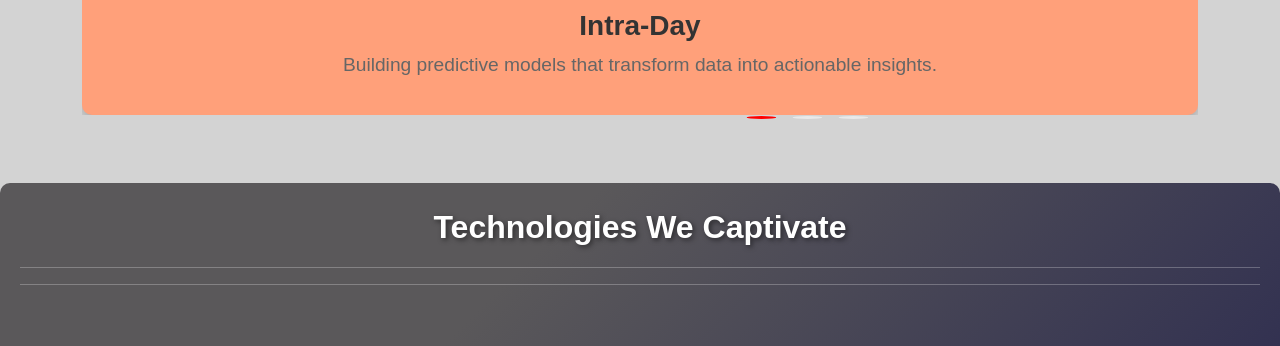
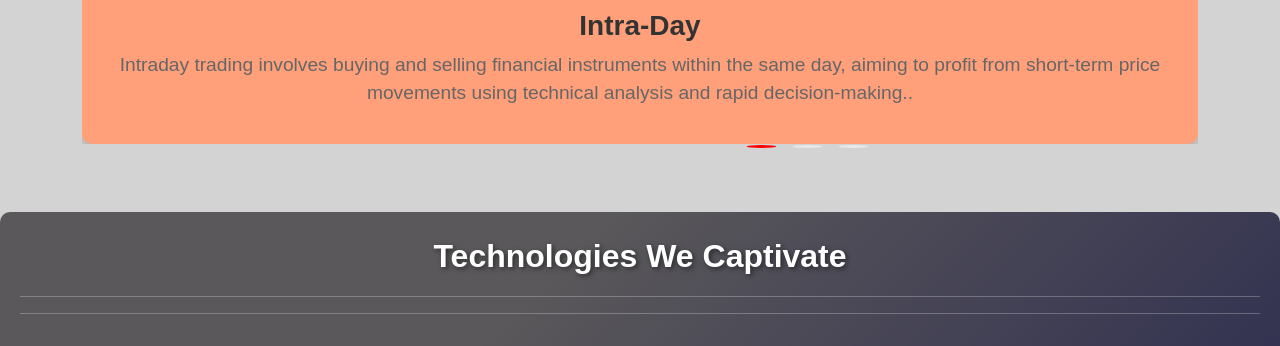
Before and after one commit to 07himanshu20/BharatCrest, a Django app: page /trading.html/ in a window 1280 px wide. Shown: the part 635-981 px from the top of the page. Run offline with Django 3.2, Linux system fonts and the light colour scheme.

Commit message:
Update trading.html 1010

```diff
--- a/portfolio/templates/trading.html
+++ b/portfolio/templates/trading.html
@@ -46,7 +46,8 @@
 
         .carousel-inner img {
             height: 350px;
-            object-fit: cover;
+            width: 150px;
+            object-fit: auto contain;
 
         }
 
@@ -181,7 +182,7 @@ background-image: linear-gradient(315deg, #090947 0%, #5a585a 74%);
             <!-- Column 1: Logo -->
             <div class="col-lg-2 col-md-3 col-sm-4 text-center">
                 <div class="logo-container">
-                    <img src="{% static 'images/logo.jpg' %}" alt="Logo" class="logo img-fluid rounded-circle">
+                    <img src="{% static 'images/bharat2.jpg' %}" alt="Logo" class="logo img-fluid rounded-circle">
                 </div>
             </div>
 
@@ -252,17 +253,17 @@ background-image: linear-gradient(315deg, #090947 0%, #5a585a 74%);
                 <div class="carousel-item active">
                     <img src="{% static 'images/intraday.jpg' %}" alt="AI Technology 1" class="d-block w-100">
                     <h3 class="tech-title">Intra-Day</h3>
-                    <p class="tech-description">Building predictive models that transform data into actionable insights.</p>
+                    <p class="tech-description">Intraday trading involves buying and selling financial instruments within the same day, aiming to profit from short-term price movements using technical analysis and rapid decision-making..</p>
                 </div>
                 <div class="carousel-item">
                     <img src="{% static 'images/long.jpg' %}" alt="AI Technology 2" class="d-block w-100">
                     <h3 class="tech-title">Long Term Investment</h3>
-                    <p class="tech-description">Enabling seamless human-computer interactions through advanced NLP.</p>
+                    <p class="tech-description">Long-term investment focuses on holding assets for an extended period, leveraging market growth, compounding, and fundamental analysis to achieve sustained wealth accumulation.</p>
                 </div>
                 <div class="carousel-item">
                     <img src="{% static 'images/swing.jpg' %}" alt="AI Technology 3" class="d-block w-100">
                     <h3 class="tech-title">SWING-TRADING</h3>
-                    <p class="tech-description">Leveraging visual data for intelligent automation and recognition.</p>
+                    <p class="tech-description">Swing trading involves holding assets for a few days to weeks, capturing short- to medium-term price swings using technical and fundamental analysis.</p>
                 </div>
             </div>
         </div>
```
